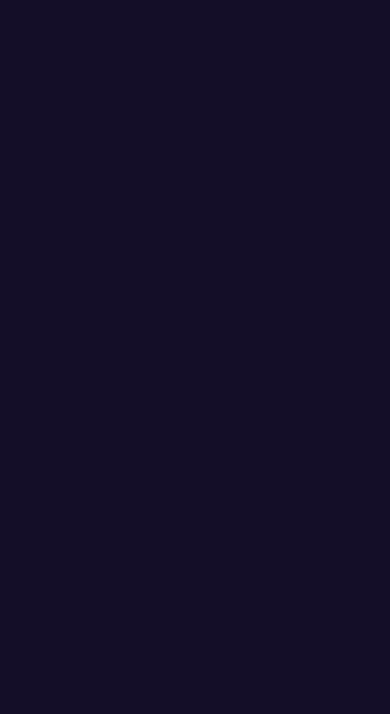
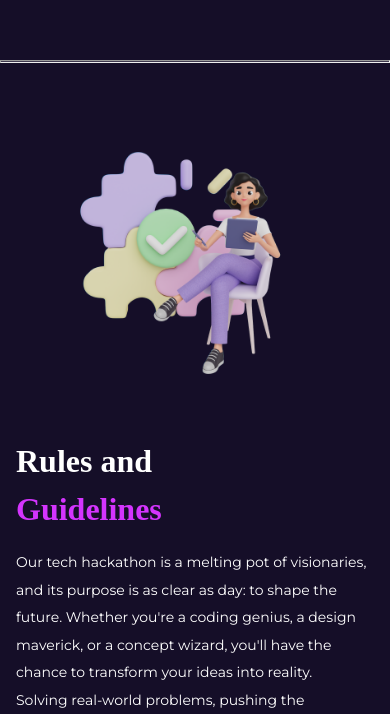
Before and after one commit to ELECTRON11111/getLinked, a React (Vite) app: page / in a window 390 px wide. Shown: the part 2027-2741 px from the top of the page. Before the commit the page ends 1284 px from the top, so only its background shows below. Built offline with nearby package versions, Linux system fonts and the light colour scheme; a web font is replaced by a local one.

Commit message:
built second and third sections

```diff
--- a/src/components/Content/Content.jsx
+++ b/src/components/Content/Content.jsx
@@ -8,6 +8,9 @@ import Chain from "../../assets/content/chain.svg";
 import ManInSmartGlasses from "../../assets/content/man_smartglasses.png";
 import Circle from "../../assets/content/Image_1.png";
 
+import theBigIdea from "../../assets/content/big_idea.png";
+import womanSitting from "../../assets/content/woman_sitting.png";
+
 import { LazyLoadImage } from "react-lazy-load-image-component";
 
 // These are for the Home's content
@@ -17,6 +20,21 @@ const Content = () => {
             <hr />
             <SectionOne />
             <hr className={classes.Rule2}/>
+            <SecondAndThirdSections
+                isThird = {false}
+                imgSrc = {theBigIdea}
+                whiteHeader = {"Introduction to getlinked"}
+                purpleHeader = {"tech Hackathon 1.0"}
+                text = {"Our tech hackathon is a melting pot of visionaries, and its purpose is as clear as day: to shape the future. Whether you're a coding genius, a design maverick, or a concept wizard, you'll have the chance to transform your ideas into reality. Solving real-world problems, pushing the boundaries of technology, and creating solutions that can change the world,that's what we're all about!"}
+            />
+            <hr />
+            <SecondAndThirdSections
+                isThird = {true}
+                imgSrc = {womanSitting}
+                whiteHeader = {"Rules and"}
+                purpleHeader = {"Guidelines"}
+                text = {"Our tech hackathon is a melting pot of visionaries, and its purpose is as clear as day: to shape the future. Whether you're a coding genius, a design maverick, or a concept wizard, you'll have the chance to transform your ideas into reality. Solving real-world problems, pushing the boundaries of technology, and creating solutions that can change the world,that's what we're all about!"}
+            />
         </div>
     )
 }
@@ -86,11 +104,33 @@ function SectionOne() {
     )
 }
 
-function secondAndThirdSections() {
+function SecondAndThirdSections(props) {
+    const attachedClasses = [classes.SecondAndThirdSections];
+
+    /* props.isThird is boolean and flexReverse represents the class for the third section */
+
+    if (props.isThird) {
+        // add flex reverse property through utility class
+        attachedClasses.push(classes.FlexReverse);
+    }
+
     return (
-        <div className={classes.firstAndSecondSections}>
+        <section className={attachedClasses.join(" ")}>
+            <LazyLoadImage
+                src = {props.imgSrc}
+                className = {classes.Sectionimg}
+            />
 
-        </div>
+            <div className={classes.SectionText}>
+                <div className={classes.Headers}>
+                    <span className={classes.WhiteHeader}>{props.whiteHeader}</span>
+                    <br />
+                    <span className={classes.PurpleHeader}>{props.purpleHeader}</span>
+                </div>
+
+                <p>{props.text}</p>
+            </div>
+        </section>
     )
 }
 
--- a/src/components/Content/Content.module.css
+++ b/src/components/Content/Content.module.css
@@ -51,6 +51,7 @@ svg {
 .SectionOne div {
     display: flex;
     justify-content: space-around;
+    /* max-height: 100%; */
     /* gap: 5rem; */
 }
 
@@ -178,7 +179,77 @@ h3 span {
     top: 60vh;
 }
 
+
+/*
+=========================================================
+SECOND AND THIRD SECTIONS
+_________________________________________________________
+*/
+
+.SecondAndThirdSections {
+    display: flex;
+    gap: 3rem;
+    margin: 6rem;
+    margin-top: 0rem;
+    max-width: 90%;
+    align-items: center;
+}
+
+.Headers {
+    font-family: "Clash Display";
+    font-size: 2rem;
+    font-style: normal;
+    font-weight: 700;
+    margin-bottom: 1rem;
+}
+
+.WhiteHeader {
+    color: #FFF;
+}
+
+.PurpleHeader {
+    color: #D434FE;
+}
+
+.SectionText p {
+    color: #FFF;
+    font-family: "Montserrat";
+    font-size: 0.875rem;
+    font-style: normal;
+    font-weight: 400;
+    line-height: 1.71875rem;
+    width: 100%;
+    text-align: start;
+}
+
+/* Utility class */
+.FlexReverse {
+    flex-direction: row-reverse;
+    display: grid;
+    gap: 4rem;
+    grid-auto-flow: column;
+    grid-template-columns: auto 50%;
+    margin: 6rem;
+    margin-top: 0rem;
+    margin-right: 0rem;
+}
+
+.FlexReverse img {
+    scale: 0.9;
+}
+
+.FlexReverse .SectionText {
+    grid-column-start: 1;
+}
+
+/*
+=======================================================
+GENERAL MEDIA QUERIES
+_______________________________________________________
+*/
+
 @media (max-width: 1460px) {
+
     .SectionOne h2 {
         justify-content: center;
         margin: 1.5rem 1.3rem;
@@ -211,6 +282,16 @@ h3 span {
         text-align: center;
     }
 
+    /* Second and Third Sections  */
+
+    .SecondAndThirdSections {
+        margin-top: 16rem;
+    }
+
+    .FlexReverse {
+        margin-top: 0;
+    }
+
 }
 
 @media (max-width: 1200px) {
@@ -224,6 +305,29 @@ h3 span {
 
     svg {
         right: 11rem;
+    }
+
+    /* Second and third sections */
+    .SecondAndThirdSections {
+        flex-direction: column;
+        margin-top: 10rem;
+    }
+
+    .FlexReverse {
+        display: flex;
+        flex-direction: column;
+        margin-top: 0rem;
+        margin: 5rem;
+    }
+
+    .FlexReverse img {
+        scale: 0.8;
+        max-height: 80%;
+    }
+
+    .FlexReverse .SectionText {
+        position: relative;
+        bottom: 5rem;
     }
 }
 
@@ -259,6 +363,11 @@ h3 span {
 
     svg {
         left: 45%;
+    }
+
+    /* second and third sections */
+    .SecondAndThirdSections {
+        margin-top: 0rem;
     }
 }
 
@@ -301,9 +410,6 @@ h3 span {
     }
 
     .Bulb {
-        /* position: relative;
-        top: 3.0rem;
-        left: 32rem; */
         top: 1rem;
         left: 19rem;
     }
@@ -311,9 +417,43 @@ h3 span {
     .CombinedImage {
         scale: 0.5;
     }
+
+    /* second and third sections */
+    .SecondAndThirdSections {
+        position: relative;
+        bottom: 10rem;
+    }
+
+    .FlexReverse {
+        bottom: 0rem;
+    }
+
+    .SecondAndThirdSections img {
+        scale: 0.75;
+    }
+}
+
+@media (max-width: 500px) {
+    /* for second and third sections  */
+    .SecondAndThirdSections {
+        margin: 1rem;
+        /* bottom: 15rem; */
+    }
+
+    .SecondAndThirdSections img {
+        scale: 0.7;
+        width: 100vw;
+    }
+
+    .FlexReverse {
+        bottom: 0rem;
+    }
 }
 
 @media (max-width: 450px) {
+    .SectionOne div {
+    }
+
     .SectionOne h2 {
         font-size: 1rem;
     }
@@ -331,6 +471,16 @@ h3 span {
         position: relative;
         top: -7rem;
     }
+
+    /* second and third sections */
+    .SecondAndThirdSections {
+        margin-top: 0rem;
+        bottom: 15rem;
+    }
+
+    .FlexReverse {
+        bottom: 0;
+    }
 }
 
 @media (max-width: 400px) {
@@ -342,9 +492,3 @@ h3 span {
         top: -22rem;
     }
 }
-
-/* @media(max-height: 860px) {
-    .CombinedImage {
-        top: -9rem;
-    }
-} */
```
